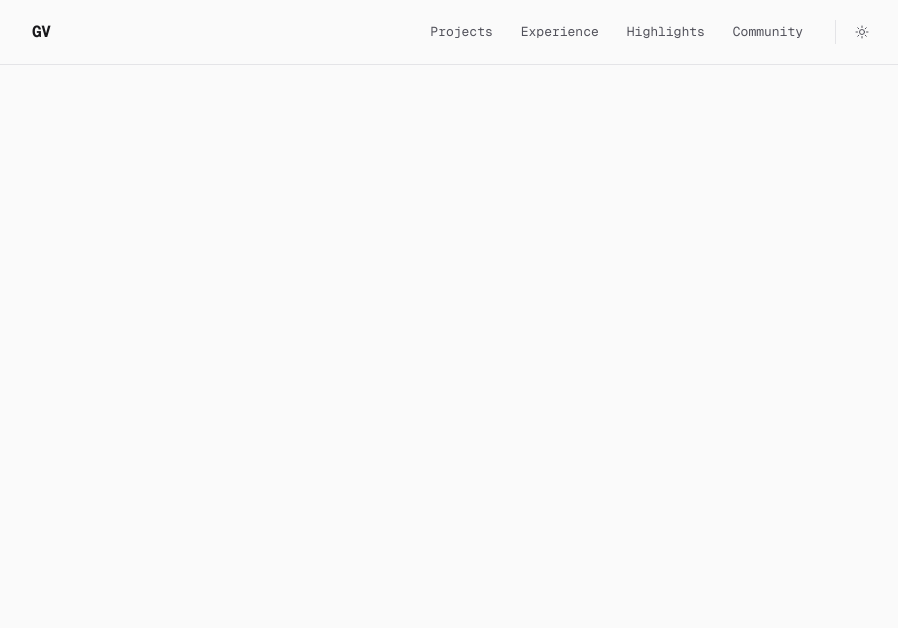
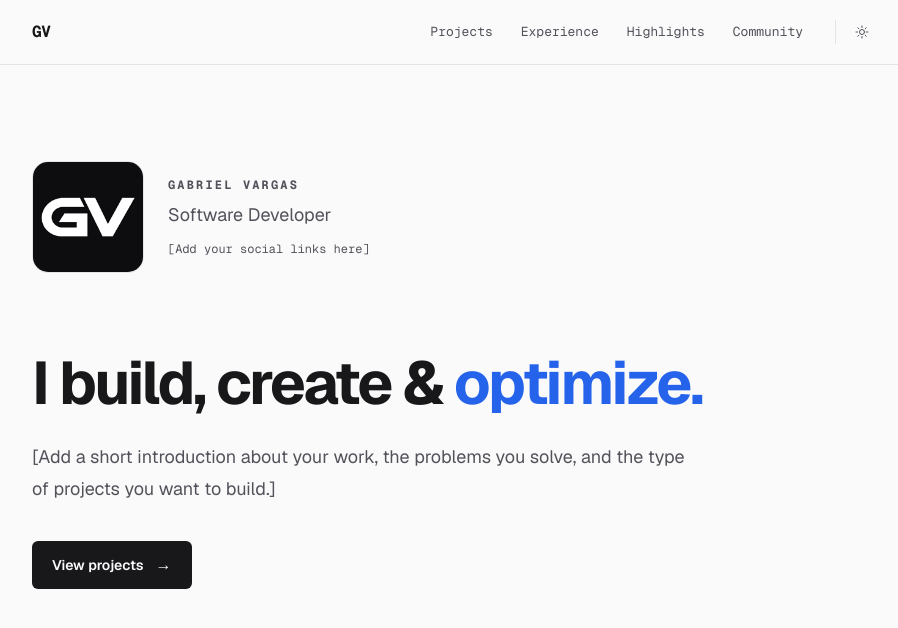
Before and after one commit to gabzy0423/gv-portfolio, a Next.js app: page / in a window 1280 px wide. Shown: the top 628 px of the page, without its empty margins (184-1082 px from the left). Built offline with nearby package versions, Linux system fonts and the light colour scheme.

Commit message:
Add reference-inspired portfolio hero

```diff
--- a/src/app/page.tsx
+++ b/src/app/page.tsx
@@ -1,3 +1,5 @@
+import { Hero } from "@/components/sections/Hero";
+
 export default function Home() {
-  return null;
+  return <Hero />;
 }
--- a/src/components/sections/Hero.tsx
+++ b/src/components/sections/Hero.tsx
@@ -1,3 +1,40 @@
+import Image from "next/image";
+import Link from "next/link";
+
 export function Hero() {
-  return <section aria-label="Introduction" className="h-24 border-b border-line lg:h-32" />;
+  return (
+    <section aria-labelledby="hero-title" className="mx-auto max-w-4xl px-6 py-14 sm:py-20 lg:py-24">
+      <div className="flex items-center gap-5 sm:gap-6">
+        <Image
+          src="/images/branding/apple-touch-icon.png"
+          alt="Gabriel Vargas brand mark"
+          width={112}
+          height={112}
+          className="size-20 rounded-2xl border border-line object-cover sm:size-28"
+          priority
+        />
+        <div>
+          <p className="font-mono text-xs font-bold uppercase tracking-[0.18em] text-muted">Gabriel Vargas</p>
+          <p className="mt-2 text-base text-muted sm:text-lg">Software Developer</p>
+          <p className="mt-3 font-mono text-xs text-muted">[Add your social links here]</p>
+        </div>
+      </div>
+
+      <div className="mt-14 max-w-3xl sm:mt-20">
+        <h1 id="hero-title" className="text-4xl font-bold tracking-[-0.04em] text-foreground sm:text-6xl">
+          I build, create &amp; <span className="text-accent">optimize.</span>
+        </h1>
+        <p className="mt-7 max-w-2xl text-base leading-8 text-muted sm:text-lg">
+          [Add a short introduction about your work, the problems you solve, and the type of projects you want to build.]
+        </p>
+        <Link
+          href="/projects"
+          className="mt-9 inline-flex min-h-11 items-center rounded-md bg-foreground px-5 py-3 text-sm font-semibold text-background transition-colors hover:bg-foreground/85 focus-visible:outline-none focus-visible:ring-2 focus-visible:ring-accent focus-visible:ring-offset-2 focus-visible:ring-offset-background"
+        >
+          View projects
+          <span aria-hidden="true" className="ml-3 text-base">→</span>
+        </Link>
+      </div>
+    </section>
+  );
 }
```
